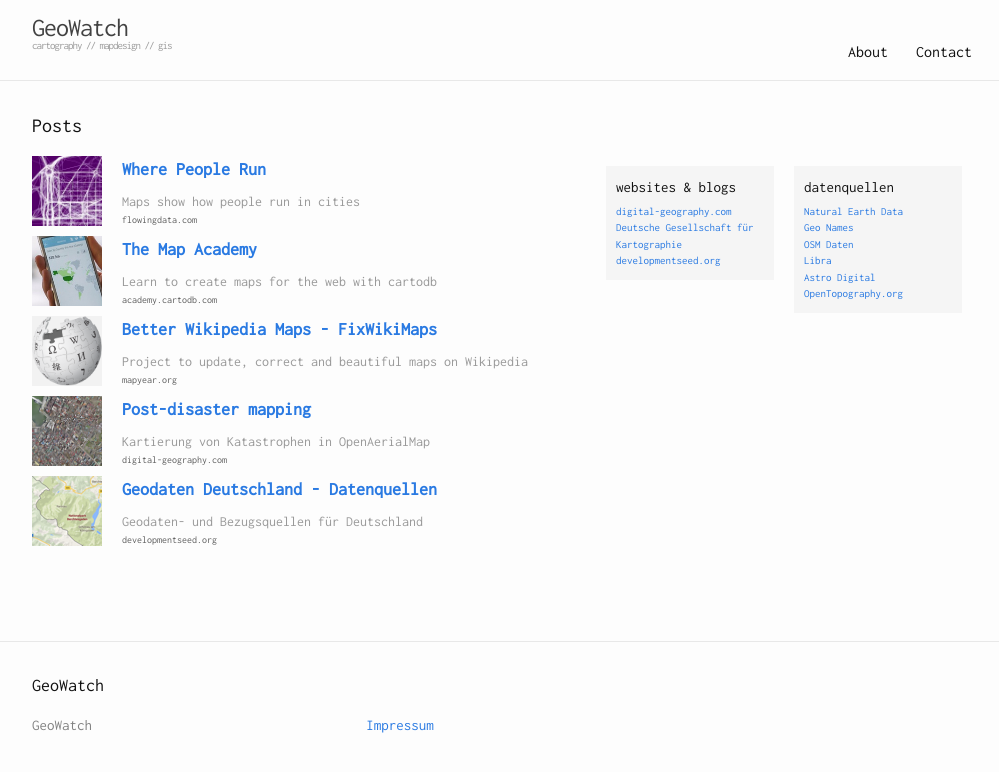
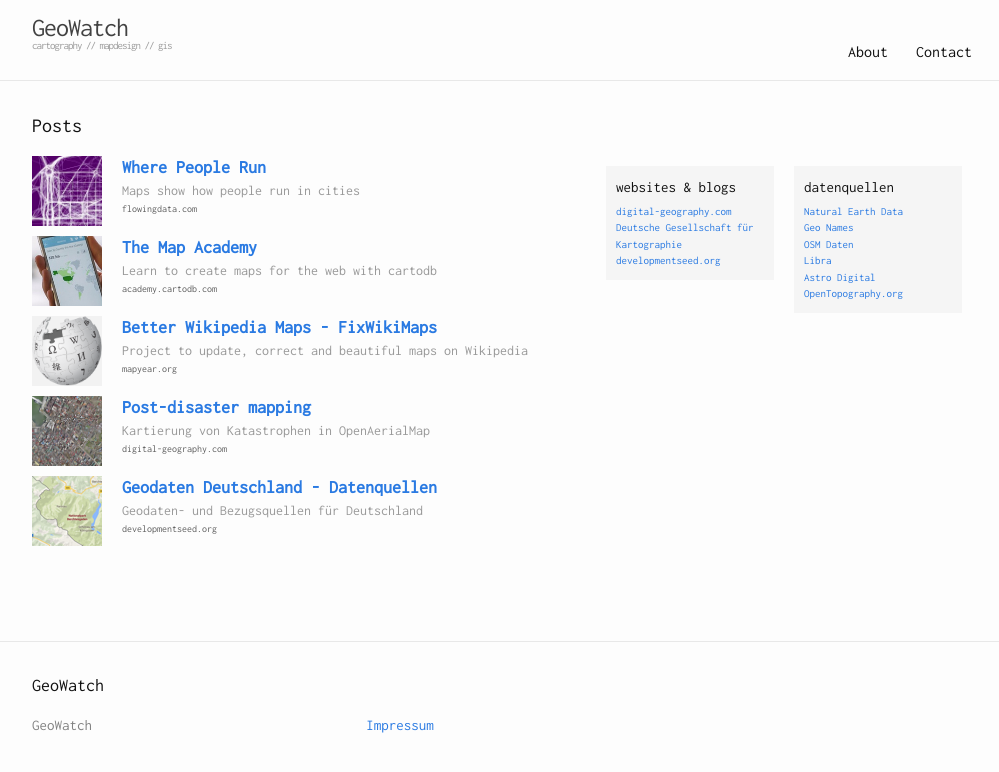
Before and after one commit to jakoblo/geowatch, a Jekyll site: the page built from index.html, in a window 1280 px wide. Shown: the top 772 px of the page, without its empty margins (138-1137 px from the left). Built offline with Jekyll 4.4.1, drawn with Linux system fonts in a browser that asks for light colours.

Commit message:
new changes

```diff
--- a/_sass/_layout.scss
+++ b/_sass/_layout.scss
@@ -199,6 +199,7 @@
   width: 55%;
   min-width: 300px;
   margin-right: 5%;
+
   @include media-query($on-palm) {
     width: 100%;
   }
@@ -206,19 +207,23 @@
 
 .post-link {
   font-size: 18px;
+  line-height: 1;
   font-style: normal;
   font-weight: 700;
-  margin-bottom: 8px;
+  margin-bottom: 5px;
+  @include media-query($on-palm) {
+    margin-bottom: 0px;
+  }
 }
 
 .post-description {
   font-size: 14px;
   color: #999999;
-  margin-top: 8px;
   margin-bottom: 0px;
   overflow: hidden;
   text-overflow: ellipsis;
   white-space: nowrap;
+
 }
 
 .post-thumbnail {
@@ -241,6 +246,15 @@
   }
 }
 
+.found-on {
+  position: relative;
+  bottom: 0px;
+  font-size: 10px;
+  float: left;
+  color: #5E5E5E;
+  overflow: hidden;
+}
+
 .geo-links {
   float: left;
   width: 40%;
@@ -255,6 +269,7 @@
   float: left;
   box-sizing: border-box;
   width: calc(50% - 20px);
+  height: 100%;
   padding: 10px;
   margin: 10px;
   font-size: 11px;
@@ -273,12 +288,7 @@
   margin: 0px 0px 5px 0px;
 }
 
-.found-on {
-  font-size: 10px;
-  float: left;
-  color: #5E5E5E;
-  overflow: hidden;
-}
+
 /**
 * Posts
 */
--- a/index.html
+++ b/index.html
@@ -11,7 +11,7 @@
     {% for post in site.posts limit:100 %}
     <li>
       <div class="post-thumbnail">
-        <img src="{{ post.thumbnail | prepend: site.baseurl }}" alt="Thumb" />
+        <a href="{{ post.site-url }}"><img src="{{ post.thumbnail | prepend: site.baseurl }}" alt="Thumb" /></a>
       </div>
 
       {% if post.site-url %}
```
